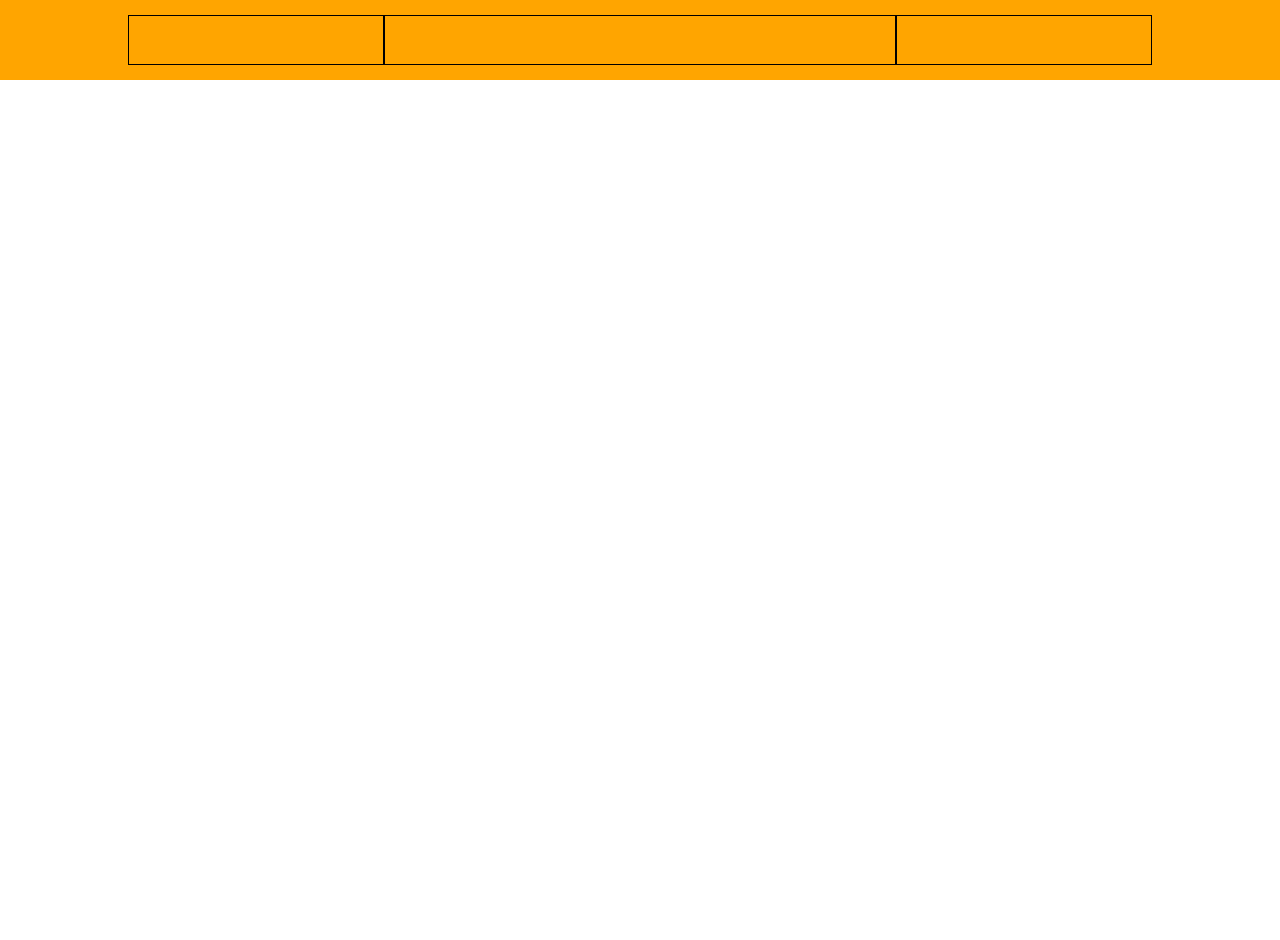
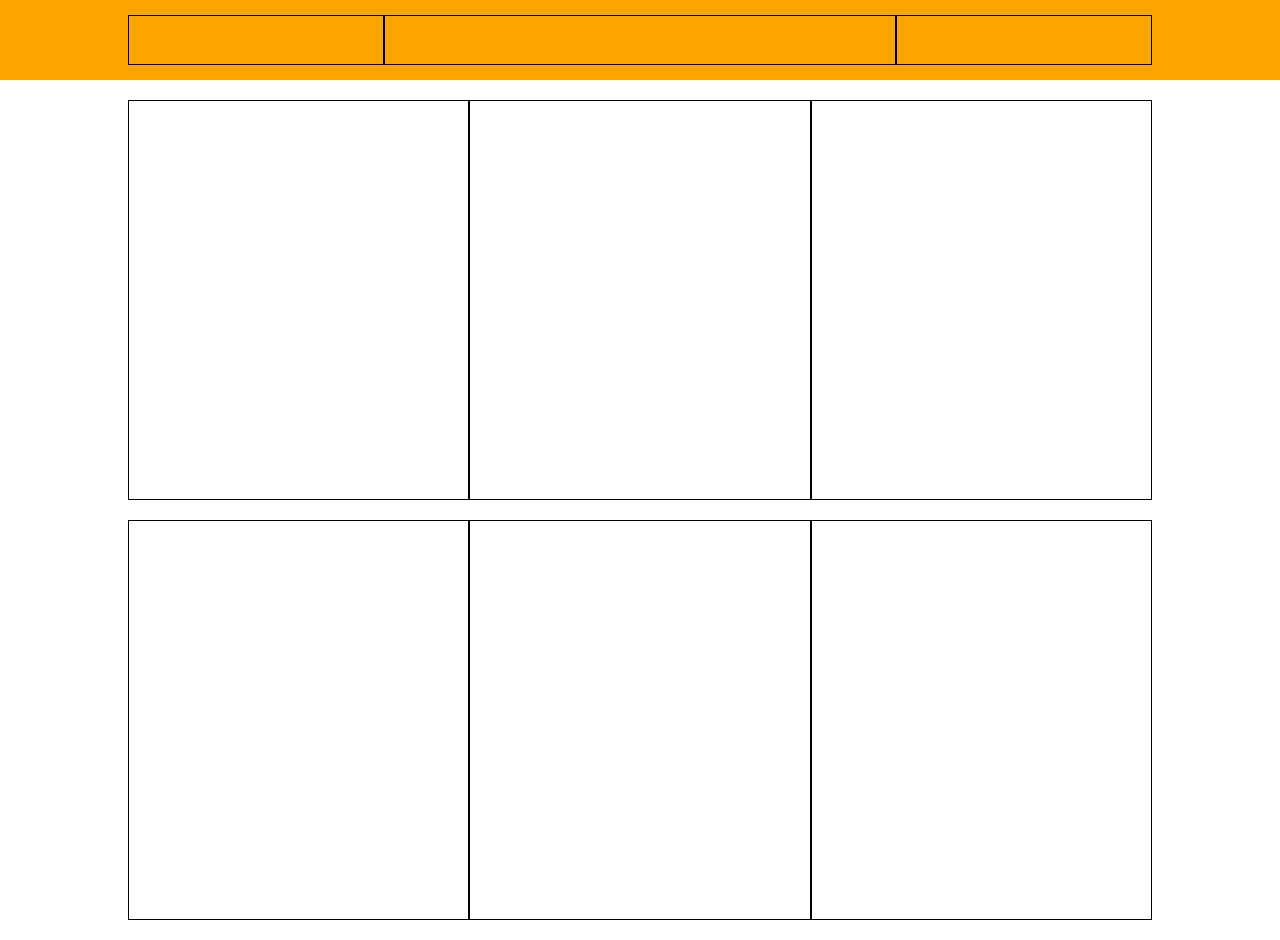
Before and after one commit to dunzolo/html-css-boolando, a plain HTML site: page index.html in a window 1280 px wide. Before the commit the page ends 800 px from the top, so only its background shows below. Drawn offline with Linux system fonts and the light colour scheme.

Commit message:
added containers main

```diff
--- a/css/style.css
+++ b/css/style.css
@@ -13,6 +13,7 @@
 .row{
     width: 100%;
     display: flex;
+    margin: 20px 0;
     /* align-items: center; */
 }
 
@@ -35,3 +36,12 @@ header{
     height: 50px;
     border: 1px solid black;
 }
+/* fine header */
+
+/* inizio main */
+.col-33{
+    width: calc(100% / 3);
+    height: 400px;
+    border: 1px solid black;
+}
+/* fine main */
--- a/index.html
+++ b/index.html
@@ -24,7 +24,30 @@
             </div>
         </header>
         <main>
+            <div class="container">
+                <div class="row">
+                    <div class="col-33">
 
+                    </div>
+                    <div class="col-33">
+
+                    </div>
+                    <div class="col-33">
+
+                    </div>
+                </div>
+                <div class="row">
+                    <div class="col-33">
+
+                    </div>
+                    <div class="col-33">
+
+                    </div>
+                    <div class="col-33">
+
+                    </div>
+                </div>
+            </div>
         </main>
         <footer>
 
```
